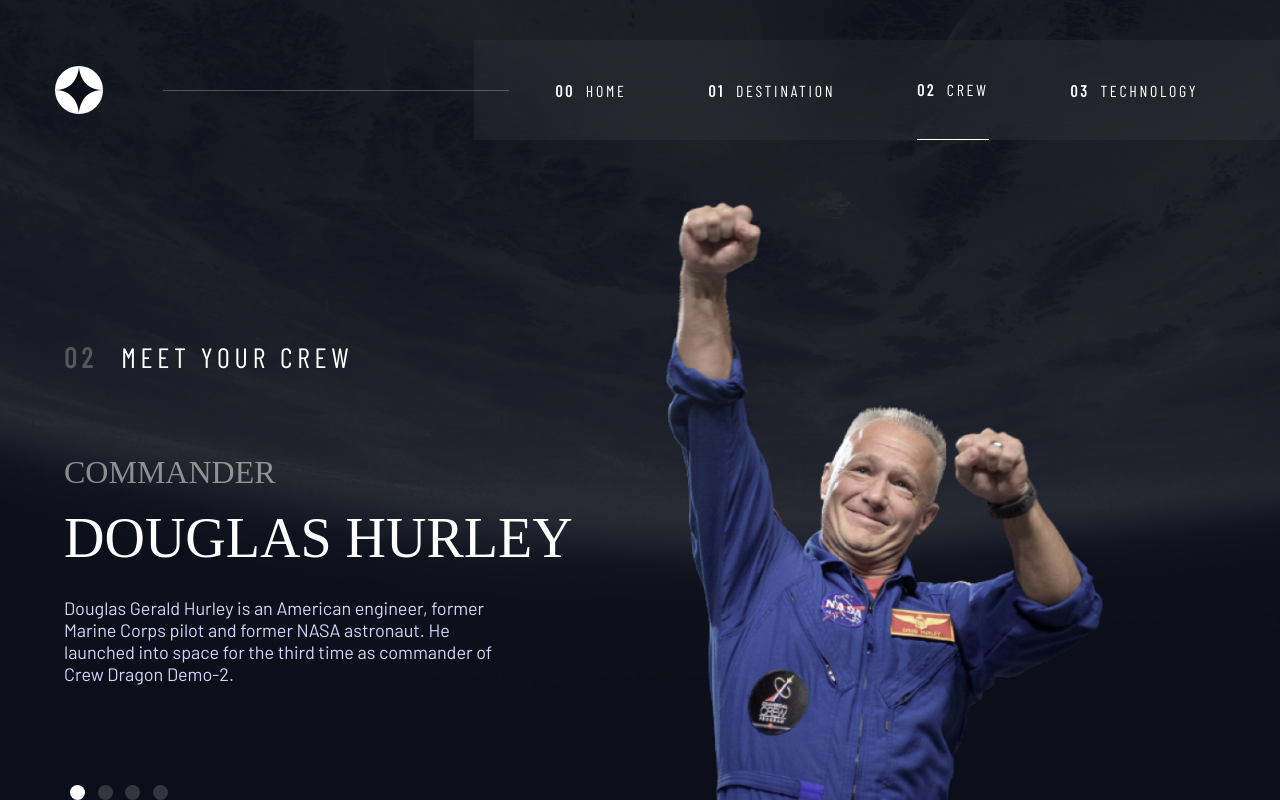
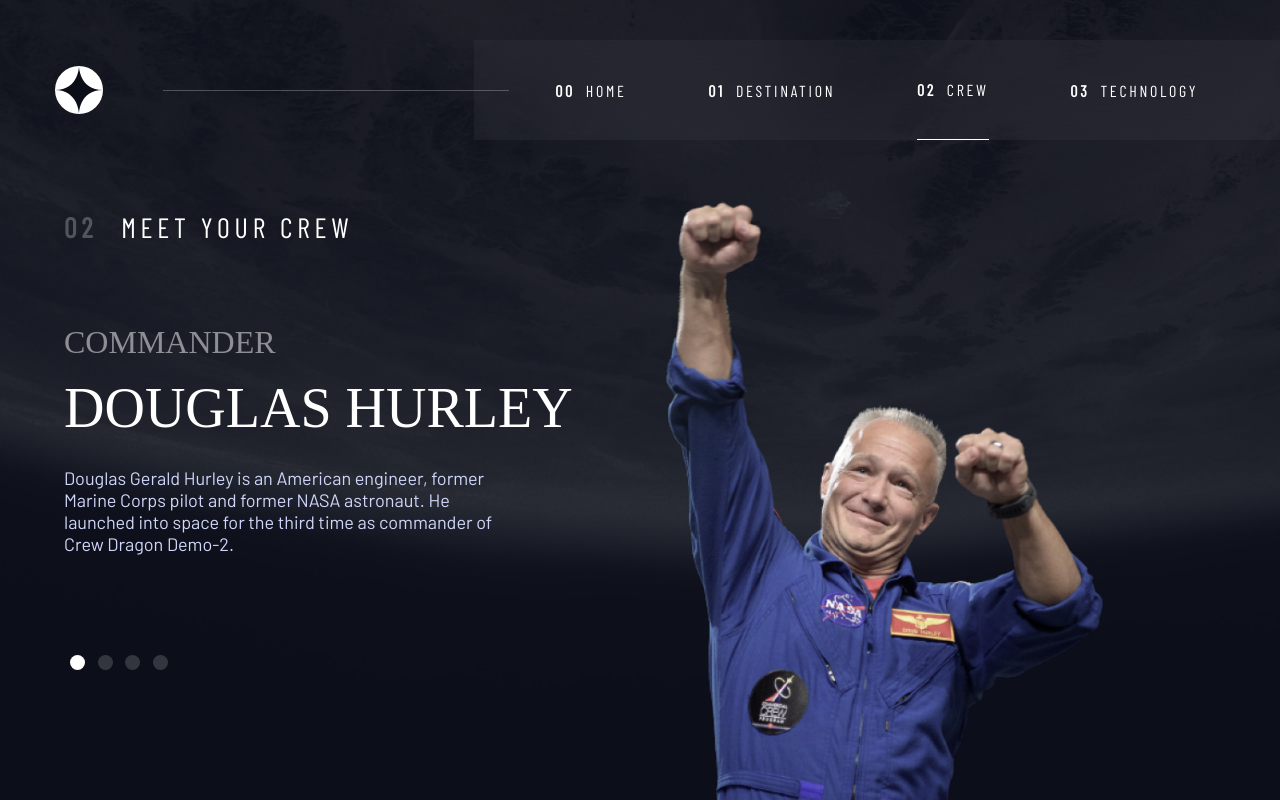
Before and after one commit to HenriqueeAl/Space, a Next.js app: page /crew in a window 1280 px wide. Built offline with nearby package versions, Linux system fonts and the light colour scheme; a web font is replaced by a local one.

Commit message:
destination responsive

```diff
--- a/components/Header/Header.tsx
+++ b/components/Header/Header.tsx
@@ -30,9 +30,9 @@ export default function Header() {
                 </Link>
             </ul>
         </nav>
-        <img src='menuhamburger.png' className={styles.mobileclick} onClick={()=>{setMenuopen(true)}}></img>
+        <img src='/menuhamburger.png' className={styles.mobileclick} onClick={()=>{setMenuopen(true)}}></img>
         <nav className={menuopen == false ? styles.navsmobileclose : styles.navsmobileopen}>
-            <img src='closemenu.png' className={styles.menuclose} onClick={()=>{setMenuopen(false)}}></img>
+            <img src='/closemenu.png' className={styles.menuclose} onClick={()=>{setMenuopen(false)}}></img>
             <ul>
                 <Link href='/home' className={styles.link}>
                   <li><span className={styles.number}>00</span> <span className={styles.name}>HOME</span></li>
--- a/components/crewcontent/crew.module.scss
+++ b/components/crewcontent/crew.module.scss
@@ -19,6 +19,7 @@
         letter-spacing: 4.725px;
         color: white;
         padding-bottom: 150px;
+        margin-top: 70px;
         @media (max-width:1320px){
             padding-bottom: 80px;
         }
--- a/components/destinationcontent/destinationcontent.module.scss
+++ b/components/destinationcontent/destinationcontent.module.scss
@@ -1,19 +1,37 @@
 .content{
     width: 80%;
-    height: 60%;
-    margin: auto;
+    height: 75%;
+    margin: 0 auto;
     display: flex;
+    @media (max-width:1315px) {
+        width: 90%;
+        height: 85%;
+    }
+    @media (max-width:1000px) {
+        flex-direction: column;
+    }
     .left{
         display: flex;
         flex-direction: column;
-        align-items: center;
         justify-content: space-around;
         width: 50%;
         height: 100%;
+        @media (max-width:1000px) {
+            width: 100%;
+        }
         .textpick{
+            margin-top: 70px;
+            margin-bottom: 50px;
+            font-size: 28px;
+            @media (max-width:1000px) {
+                margin: 50px 0;
+            }
+            @media (max-width:660px) {
+                font-size: 16px;
+                text-align: center;
+            }
             span{
                 font-family: 'Barlow Condensed';
-                font-size: 28px;
                 letter-spacing: 4.725px;
                 text-transform: uppercase;
                 color: #FFFFFF;
@@ -21,10 +39,19 @@
             .numberpick{
                 opacity: 0.25;
                 padding-right: 28px;
+                @media (max-width:660px){
+                    padding-right: 14px;
+
+                }
             }
         }
         img{
+            width: 80%;
             height: 80%;
+            margin: 0 auto;
+            @media (max-width:1000px) {
+                width: 35%;
+            }
         }
     }
     .rigth{
@@ -33,11 +60,23 @@
         max-width: 444px;
         display: flex;
         flex-direction: column;
-        justify-content: flex-end;
+        justify-content: center;
+        margin-top: 70px;
+        @media (max-width:1000px) {
+            width: 100%;
+            text-align: center;
+            margin: 0 auto;
+            max-width: 570px;
+        }
         ul{
             list-style: none;
             display: flex;
             padding-bottom: 37px;
+            justify-content: space-between;
+            @media (max-width:1000px) {
+                justify-content: space-evenly;
+                margin-top: 50px;
+            }
             a{
                 text-decoration: none;
                 color: white;
@@ -48,11 +87,18 @@
                 font-family: 'Barlow Condensed';
                 letter-spacing: 2.7px;
                 cursor: pointer;
+                @media (max-width:660px) {
+                    font-size: 14px;
+                }
             }
         }
         h1{
             font-family: 'Bellefair';
             font-size: 100px;
+            font-weight: 400;
+            @media (max-width:660px) {
+                font-size: 56px;
+            }
         }
         p{
             font-size: 18px;
@@ -60,13 +106,26 @@
             color: #D0D6F9;
             padding-bottom: 54px;
             border-bottom: 1px solid #383B4B;
+            @media (max-width:660px) {
+                font-size: 15px;
+            }
         }
         .rigthbotton{
             width: 100%;
             display: flex;
             justify-content: baseline;
+            @media (max-width:1000px) {
+                justify-content: center;
+                margin-bottom: 60px;
+            }
+            @media (max-width:400px) {
+                flex-direction: column;
+            }
             .distance{
                 padding-right: 70px;
+                @media (max-width:400px) {
+                    padding-right: 0;
+                }
             }
             p{
                 padding: 0;
--- a/components/technology/technology.module.scss
+++ b/components/technology/technology.module.scss
@@ -11,6 +11,7 @@
         height: 100%;
         display: flex;
         flex-direction: column;
+        margin-top: 70px;
         @media (max-width:1000px) {
             width: 100%;
             flex-direction: row;
--- a/styles/crew.module.scss
+++ b/styles/crew.module.scss
@@ -7,5 +7,5 @@
     background-size: cover;
     display: flex;
     flex-direction: column;
-    justify-content: space-between;
+    justify-content: flex-start;
 }
--- a/styles/destination.module.scss
+++ b/styles/destination.module.scss
@@ -1,11 +1,11 @@
 .test{
     width: 100%;
-    height: 100vh;
+    min-height: 100vh;
     background-image: url('/destinationbg.png');
     background-position: center;
     background-repeat: no-repeat;
     background-size: cover;
     display: flex;
     flex-direction: column;
-    justify-content: space-between;
+    justify-content: flex-start;
 }
--- a/styles/technology.module.scss
+++ b/styles/technology.module.scss
@@ -1,14 +1,11 @@
 .test{
     width: 100%;
-    height: 100vh;
+    min-height: 100vh;
     background-image: url('/technology.png');
     background-position: center;
     background-repeat: no-repeat;
     background-size: cover;
     display: flex;
     flex-direction: column;
-    justify-content: space-between;
-    @media (max-width:1000px) {
-        height: auto;
-    }
+    justify-content: flex-start;
 }
```
Also changed, not shown: components/destinationcontent/destinationcontent.tsx (+4 -4 lines).
